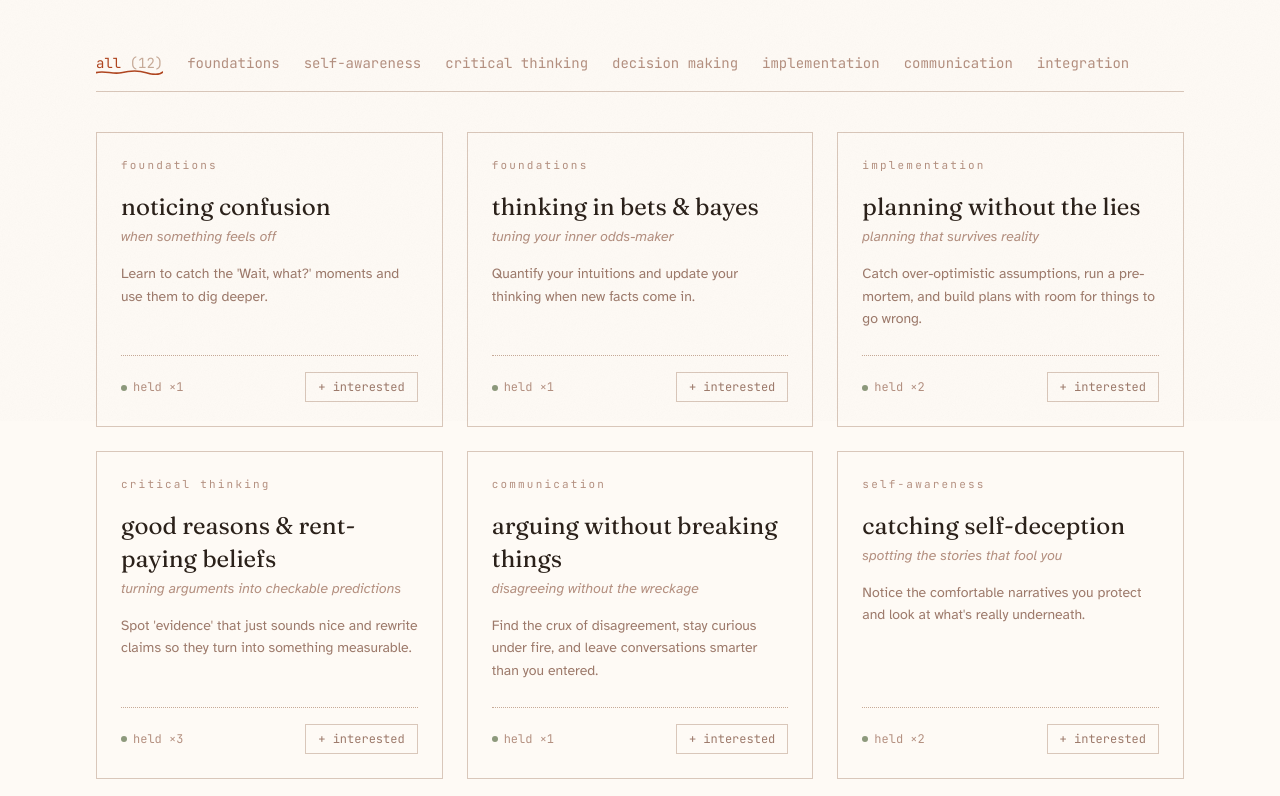
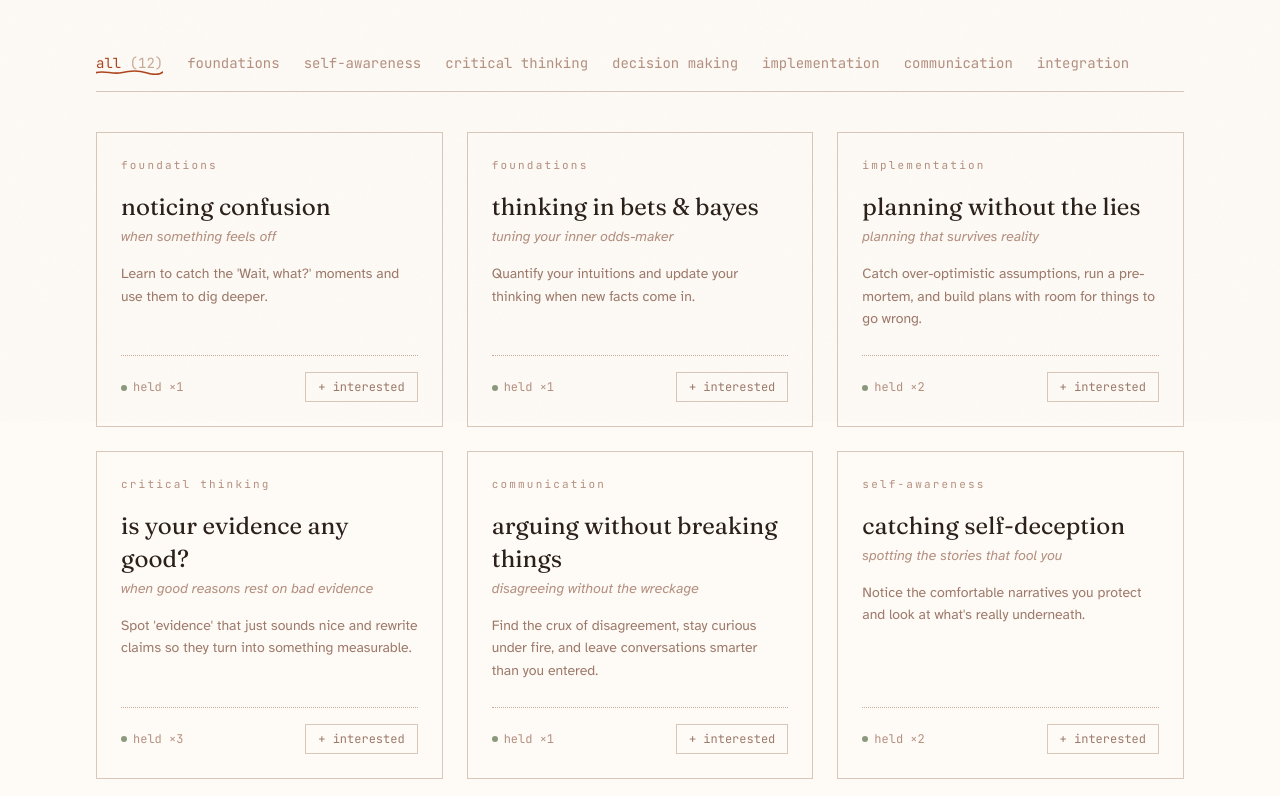
Before and after one commit to rdbcasillas/rationality-course, a Vue app: page /workshops in a window 1280 px wide. Shown: the part 379-1175 px from the top of the page. Built offline with nearby package versions, Linux system fonts and the light colour scheme.

Commit message:
Rename workshop 4 to 'Is Your Evidence Any Good?' to match the event
Co-Authored-By: Claude Fable 5 <noreply@anthropic.com>

```diff
--- a/src/data/workshops.js
+++ b/src/data/workshops.js
@@ -118,8 +118,8 @@ export const workshops = [
   {
     number: 4,
     emoji: "🔍",
-    title: "Good Reasons & Rent-Paying Beliefs",
-    subtitle: "Turning arguments into checkable predictions",
+    title: "Is Your Evidence Any Good?",
+    subtitle: "When good reasons rest on bad evidence",
     goal: "Spot 'evidence' that just sounds nice and rewrite claims so they turn into something measurable.",
     coreIdeas: [
       "Evidence quality",
```
